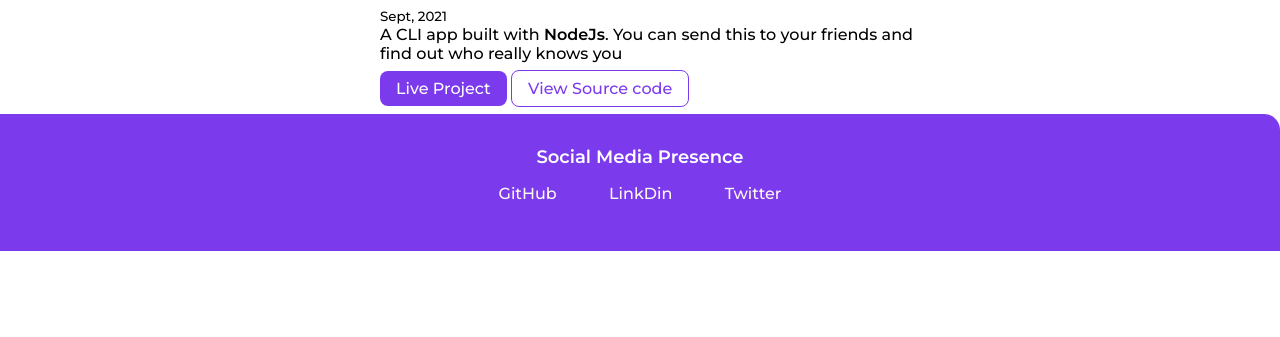
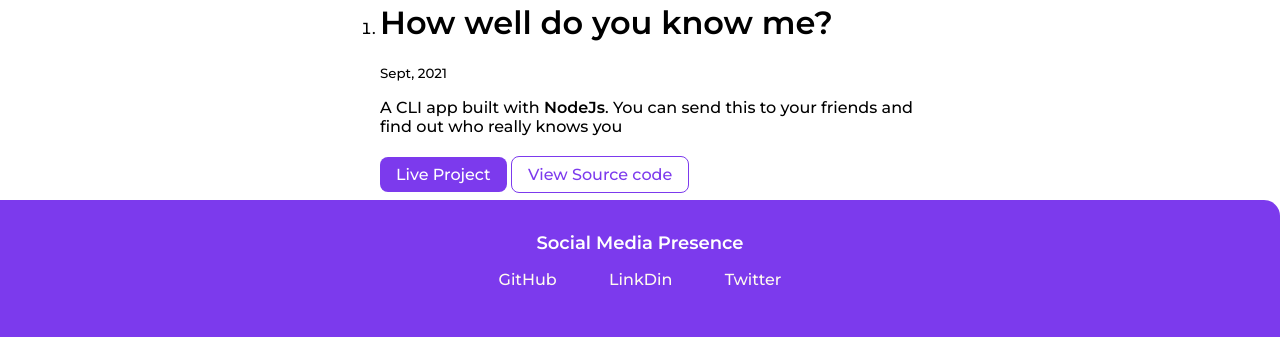
Before and after one commit to YaragattiPraveen/neogcamp-lesson-3-live, a plain HTML site: page projects.html in a window 1280 px wide. Shown: the part 703-1040 px from the top of the page. Before the commit the page ends 954 px from the top, so only its background shows below. Drawn offline with Linux system fonts and the light colour scheme.

Commit message:
fix : added spaces between elements in css file

```diff
--- a/style.css
+++ b/style.css
@@ -25,7 +25,8 @@ hr{
 }
 .container p{
     margin-bottom: 1rem;
-    margin-top: 0;
+    margin-top: 1rem;
+    margin-bottom: 1.8rem;
 }
 .link{
     text-decoration: none;
```
